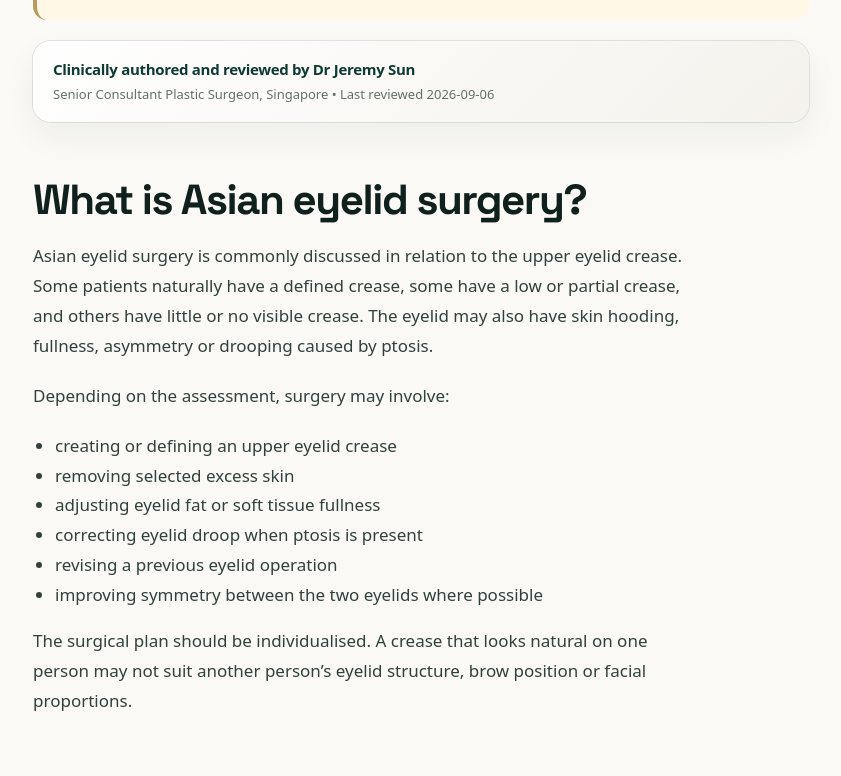
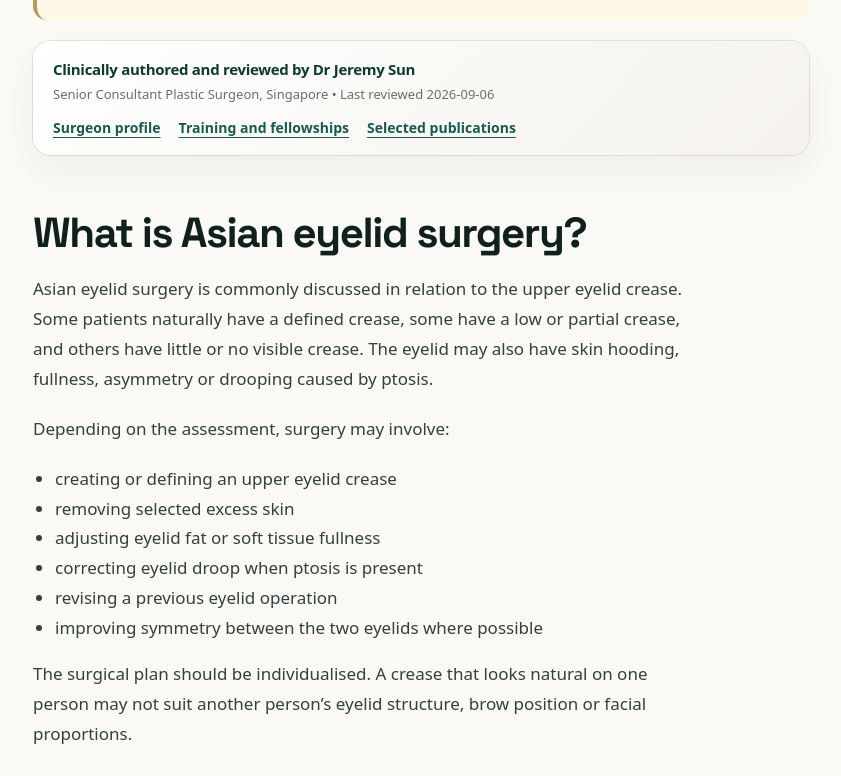
Before and after one commit to zatyrical/plasticwebsite, a Next.js app: page /asian-eyelid-surgery-singapore in a window 1280 px wide. Shown: the part 1702-2478 px from the top of the page, without its empty margins (219-1060 px from the left). Built offline with nearby package versions, Linux system fonts and the light colour scheme.

Commit message:
Align Asian eyelid authority and FAQ evidence

```diff
--- a/app/asian-eyelid-surgery-singapore/page.tsx
+++ b/app/asian-eyelid-surgery-singapore/page.tsx
@@ -73,51 +73,44 @@ const medicalPageJsonLd = {
   ]
 };
 
+const faqs = [
+  {
+    question: 'Is Asian eyelid surgery the same as double eyelid surgery?',
+    answer: 'Double eyelid surgery is one type of Asian eyelid surgery. Asian eyelid surgery may also include upper blepharoplasty, ptosis correction, revision eyelid surgery or combined procedures depending on the patient’s anatomy and goals.'
+  },
+  {
+    question: 'Will the result look natural?',
+    answer: 'The goal is usually to create an eyelid shape that suits the patient’s existing anatomy and facial proportions. Naturalness depends on crease design, tissue handling, eyelid function, healing and realistic planning. A consultation is needed to discuss what may be achievable for the individual patient.'
+  },
+  {
+    question: 'Is incisional or non-incisional double eyelid surgery better?',
+    answer: 'There is no single option that is right for every patient. Non-incisional techniques may suit selected patients with favourable anatomy and minimal excess skin. Incisional surgery may be more appropriate when there is excess skin, thicker tissue, ptosis, asymmetry or previous surgery. The choice should be based on clinical assessment.'
+  },
+  {
+    question: 'Is ptosis surgery different from double eyelid surgery?',
+    answer: 'Yes. Ptosis surgery addresses drooping of the upper eyelid related to eyelid muscle or tendon function. Double eyelid surgery mainly creates or defines an eyelid crease. Some patients need both issues assessed together.'
+  },
+  {
+    question: 'How long does swelling last?',
+    answer: 'Most visible swelling after non-incisional eyelid procedures may take around two weeks to one month to subside. After incisional eyelid surgery, swelling and scar maturation may continue to improve over three to six months. Individual recovery varies.'
+  },
+  {
+    question: 'Can revision eyelid surgery fix a previous result?',
+    answer: 'Revision surgery may improve selected concerns, but it is usually more complex than first-time surgery. Scar tissue, previous tissue removal and eyelid function affect what can be safely changed. A consultation is needed to assess realistic options.'
+  }
+] as const;
+
 const faqJsonLd = {
   '@context': 'https://schema.org',
   '@type': 'FAQPage',
-  mainEntity: [
-    {
-      '@type': 'Question',
-      name: 'Is Asian eyelid surgery the same as double eyelid surgery?',
-      acceptedAnswer: {
-        '@type': 'Answer',
-        text: 'Double eyelid surgery is one type of Asian eyelid surgery. Asian eyelid surgery may also include upper blepharoplasty, ptosis correction, revision eyelid surgery or combined procedures depending on the patient’s anatomy and goals.'
-      }
-    },
-    {
-      '@type': 'Question',
-      name: 'Is incisional or non-incisional double eyelid surgery better?',
-      acceptedAnswer: {
-        '@type': 'Answer',
-        text: 'There is no single option that is right for every patient. Non-incisional techniques may suit selected patients with favourable anatomy and minimal excess skin. Incisional surgery may be more appropriate when there is excess skin, thicker tissue, ptosis, asymmetry or previous surgery.'
-      }
-    },
-    {
-      '@type': 'Question',
-      name: 'Is ptosis surgery different from double eyelid surgery?',
-      acceptedAnswer: {
-        '@type': 'Answer',
-        text: 'Yes. Ptosis surgery addresses drooping of the upper eyelid related to eyelid muscle or tendon function. Double eyelid surgery mainly creates or defines an eyelid crease. Some patients need both issues assessed together.'
-      }
-    },
-    {
-      '@type': 'Question',
-      name: 'How long does swelling last after eyelid surgery?',
-      acceptedAnswer: {
-        '@type': 'Answer',
-        text: 'Most visible swelling after non-incisional eyelid procedures may take around two weeks to one month to subside. After incisional eyelid surgery, swelling and scar maturation may continue to improve over three to six months. Individual recovery varies.'
-      }
-    },
-    {
-      '@type': 'Question',
-      name: 'Can revision eyelid surgery fix a previous result?',
-      acceptedAnswer: {
-        '@type': 'Answer',
-        text: 'Revision surgery may improve selected concerns, but it is usually more complex than first-time surgery. Scar tissue, previous tissue removal and eyelid function affect what can be safely changed. A consultation is needed to assess realistic options.'
-      }
+  mainEntity: faqs.map((faq) => ({
+    '@type': 'Question',
+    name: faq.question,
+    acceptedAnswer: {
+      '@type': 'Answer',
+      text: faq.answer
     }
-  ]
+  }))
 };
 
 export default function AsianEyelidSurgeryPage() {
@@ -185,6 +178,11 @@ export default function AsianEyelidSurgeryPage() {
             <div className="reviewer-card" aria-label="Medical review information">
               <strong>Clinically authored and reviewed by Dr Jeremy Sun</strong>
               <span>Senior Consultant Plastic Surgeon, Singapore • Last reviewed {lastReviewedIso}</span>
+              <nav className="reviewer-evidence-links" aria-label="About the clinical reviewer">
+                <Link href="/plastic-surgeon-singapore">Surgeon profile</Link>
+                <Link href="/training-and-fellowships">Training and fellowships</Link>
+                <Link href="/publications">Selected publications</Link>
+              </nav>
             </div>
 
             <h2 id="what-is-asian-eyelid-surgery">What is Asian eyelid surgery?</h2>
@@ -340,30 +338,12 @@ export default function AsianEyelidSurgeryPage() {
             </p>
 
             <h2 id="faq">Frequently asked questions</h2>
-            <h3>Is Asian eyelid surgery the same as double eyelid surgery?</h3>
-            <p>
-              Double eyelid surgery is one type of Asian eyelid surgery. Asian eyelid surgery may also include upper blepharoplasty, ptosis correction, revision eyelid surgery or combined procedures depending on the patient’s anatomy and goals.
-            </p>
-            <h3>Will the result look natural?</h3>
-            <p>
-              The goal is usually to create an eyelid shape that suits the patient’s existing anatomy and facial proportions. Naturalness depends on crease design, tissue handling, eyelid function, healing and realistic planning. A consultation is needed to discuss what may be achievable for the individual patient.
-            </p>
-            <h3>Is incisional or non-incisional double eyelid surgery better?</h3>
-            <p>
-              There is no single option that is right for every patient. Non-incisional techniques may suit selected patients with favourable anatomy and minimal excess skin. Incisional surgery may be more appropriate when there is excess skin, thicker tissue, ptosis, asymmetry or previous surgery. The choice should be based on clinical assessment.
-            </p>
-            <h3>Is ptosis surgery different from double eyelid surgery?</h3>
-            <p>
-              Yes. Ptosis surgery addresses drooping of the upper eyelid related to eyelid muscle or tendon function. Double eyelid surgery mainly creates or defines an eyelid crease. Some patients need both issues assessed together.
-            </p>
-            <h3>How long does swelling last?</h3>
-            <p>
-              Most visible swelling after non-incisional eyelid procedures may take around two weeks to one month to subside. After incisional eyelid surgery, swelling and scar maturation may continue to improve over three to six months. Individual recovery varies.
-            </p>
-            <h3>Can revision eyelid surgery fix a previous result?</h3>
-            <p>
-              Revision surgery may improve selected concerns, but it is usually more complex than first-time surgery. Scar tissue, previous tissue removal and eyelid function affect what can be safely changed. A consultation is needed to assess realistic options.
-            </p>
+            {faqs.map((faq) => (
+              <div key={faq.question}>
+                <h3>{faq.question}</h3>
+                <p>{faq.answer}</p>
+              </div>
+            ))}
             <h2 id="related">Related aesthetic surgery pages</h2>
             <div className="related-grid">
               <Link href="/eyebag-removal-lower-blepharoplasty-singapore" className="related-card"><small>Lower eyelid surgery</small><strong>Eyebag Removal and Lower Blepharoplasty in Singapore</strong><span>Read page</span></Link>
```
